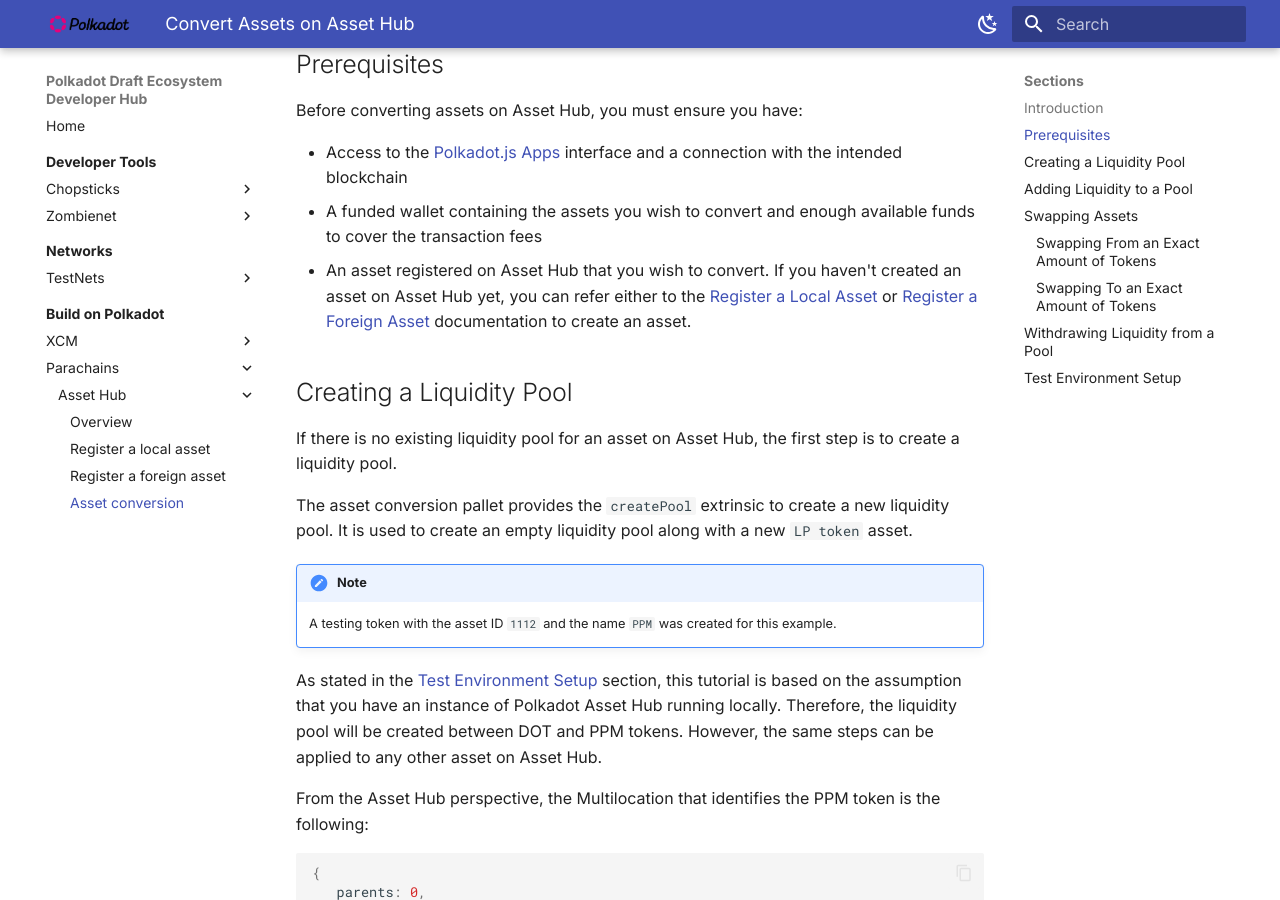
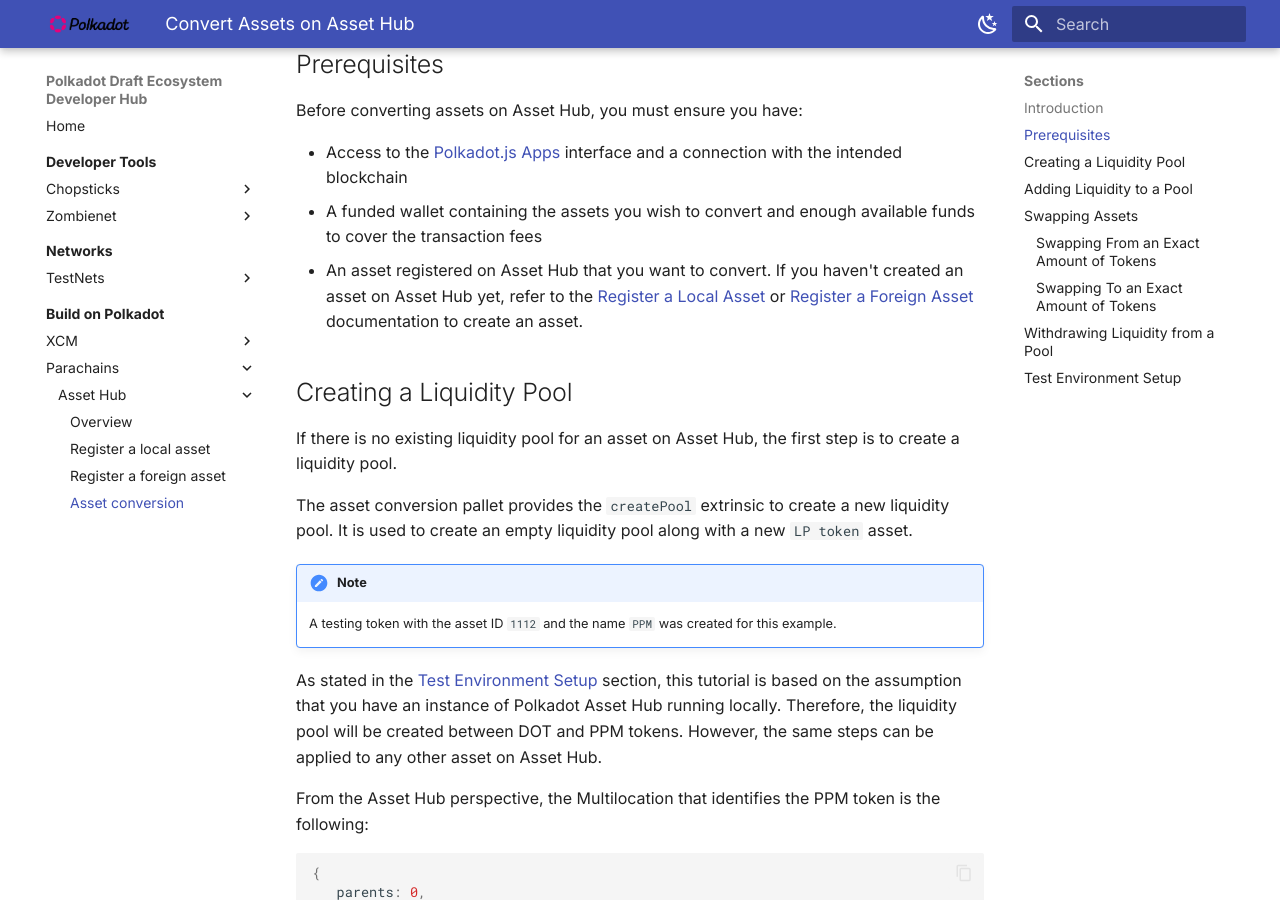
Before and after one commit to papermoonio/polkadot-ecosystem-docs-draft, an MkDocs documentation site: the page built from docs/build-on-polkadot/parachains/asset-hub/asset-conversion.md, in a window 1280 px wide and 900 px high, scrolled down 510 px. Built offline with MkDocs 1.6.1 and Material for MkDocs 9.7.7, drawn with Linux system fonts in a browser that asks for light colours.

Commit message:
Update docs/build-on-polkadot/parachains/asset-hub/asset-conversion.md
Co-authored-by: Dawn Kelly <83190195+dawnkelly09@users.noreply.github.com>

```diff
--- a/docs/build-on-polkadot/parachains/asset-hub/asset-conversion.md
+++ b/docs/build-on-polkadot/parachains/asset-hub/asset-conversion.md
@@ -23,7 +23,7 @@
 
 - Access to the [Polkadot.js Apps](https://polkadot.js.org/apps){target=\_blank} interface and a connection with the intended blockchain
 - A funded wallet containing the assets you wish to convert and enough available funds to cover the transaction fees
-- An asset registered on Asset Hub that you wish to convert. If you haven't created an asset on Asset Hub yet, you can refer either to the [Register a Local Asset](./docs/build-on-polkadot/parachains/asset-hub/register-a-foreign-asset.md){target=\_blank} or [Register a Foreign Asset](./docs/build-on-polkadot/parachains/asset-hub/register-a-local-asset.md){target=\_blank} documentation to create an asset.
+- An asset registered on Asset Hub that you want to convert. If you haven't created an asset on Asset Hub yet, refer to the [Register a Local Asset](./docs/build-on-polkadot/parachains/asset-hub/register-a-foreign-asset.md){target=\_blank} or [Register a Foreign Asset](./docs/build-on-polkadot/parachains/asset-hub/register-a-local-asset.md){target=\_blank} documentation to create an asset.
 
 ## Creating a Liquidity Pool
 
```
